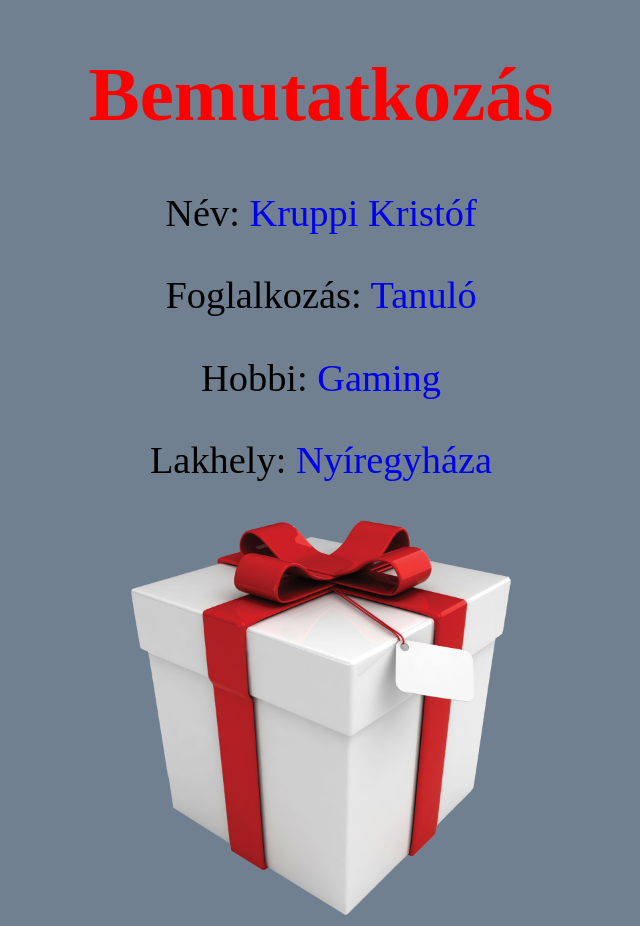
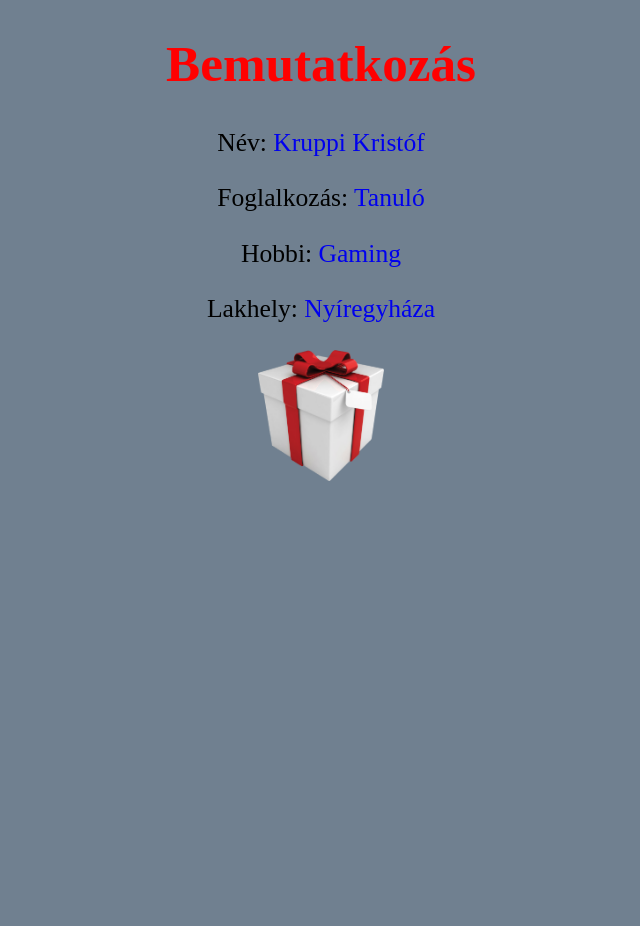
Before and after one commit to Greenishgg/bemutatkozas, a plain HTML site: page index.html in a window 1280 px wide. Shown: the whole page, without its empty margins (319-959 px from the left). After the commit the page ends 800 px from the top, so only its background shows below. Drawn offline with Linux system fonts and the light colour scheme.

Commit message:
Update index.html

```diff
--- a/index.html
+++ b/index.html
@@ -10,12 +10,12 @@
         <style>a{text-decoration:none;}
                 a:visited{color:transparent;}
         </style>
-<h1 style="font_size:5vw;color:red">Bemutatkozás</h1>
-<body style="background-color: rgb(112,128,144);text-align:center;font-size:3vw">
+<h1 style="font_size:4vw;color:red">Bemutatkozás</h1>
+<body style="background-color: rgb(112,128,144);text-align:center;font-size:2vw">
     <p>Név: <a href="https://www.instagram.com/greenish_gg/?hl=hu" target="_blank">Kruppi Kristóf</a></p>
     <p>Foglalkozás: <a href="https://nyirszikszi.eu/" target="_blank">Tanuló</a></p>
     <p>Hobbi: <a href="https://en.wikipedia.org/wiki/Gaming" target="_blank">Gaming</a></p>
     <p>Lakhely: <a href="https://www.nyiregyhaza.hu/" target="_blank">Nyíregyháza</a></p>
-    <p title="meglepi"><a href="https://www.youtube.com/watch?v=dQw4w9WgXcQ" target="_blank"><img src="Present-PNG-Pic.png" alt="https://www.youtube.com/watch?v=dQw4w9WgXcQ" style="max-width:30%;height:auto;"></a></p>
+    <p title="meglepi"><a href="https://www.youtube.com/watch?v=dQw4w9WgXcQ" target="_blank"><img src="Present-PNG-Pic.png" alt="https://www.youtube.com/watch?v=dQw4w9WgXcQ" style="max-width:10%;height:auto;"></a></p>
 </body>
 </html>
```
